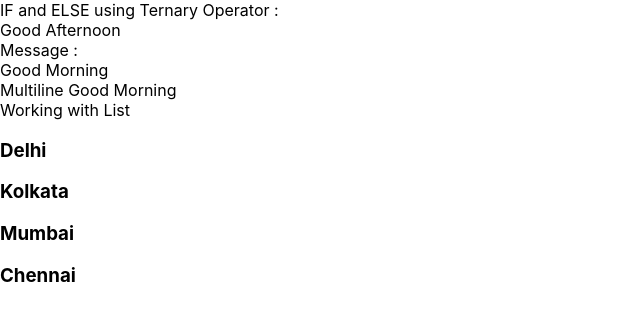
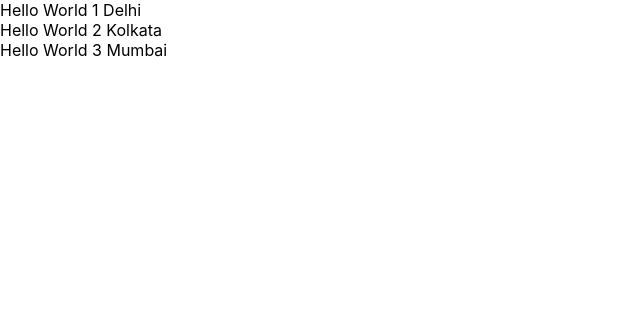
Before and after one commit to dac-2021/day9-hello-react, a React (Create React App) app: page / in a window 1280 px wide. Shown: the top 320 px of the page, without its empty margins (0-640 px from the left). Built offline with nearby package versions, Linux system fonts and the light colour scheme.

Commit message:
working with props.

```diff
--- a/src/App.js
+++ b/src/App.js
@@ -3,55 +3,17 @@ import "./App.css";
 function App() {
   return (
     <div>
-      <Greeting1 />
-      <Greeting />
-      <Page1 />
+      <Page1 title="Delhi" id="1" />
+      <Page1 title="Kolkata" id="2" />
+      <Page1 title="Mumbai" id="3" />
     </div>
   );
 }
 
-function Page1() {
-  let list = ["Delhi", "Kolkata", "Mumbai", "Chennai"];
-
+function Page1(props) {
   return (
     <div>
-      <div>Working with List</div>
-
-      {list.map((item, index) => (
-        <h3 key={index}>{item}</h3>
-      ))}
-    </div>
-  );
-}
-
-function Greeting() {
-  const isMorning = true;
-
-  return (
-    <div>
-      <div>Message :</div>
-
-      {/* An Example of IF Condition */}
-      {isMorning && <div>Good Morning</div>}
-      {isMorning && (
-        <div>
-          <div>Multiline Good Morning</div>
-        </div>
-      )}
-    </div>
-  );
-}
-
-function Greeting1() {
-  const checkIfTrue = false;
-
-  return (
-    <div>
-      <div>IF and ELSE using Ternary Operator :</div>
-
-      {/* An Example of IF Condition */}
-      {/* expression ? 'Good Moring' : 'Good Afternoon' */}
-      {checkIfTrue ? <div>Good Morning</div> : <div>Good Afternoon</div>}
+      Hello World {props.id} {props.title}
     </div>
   );
 }
```
